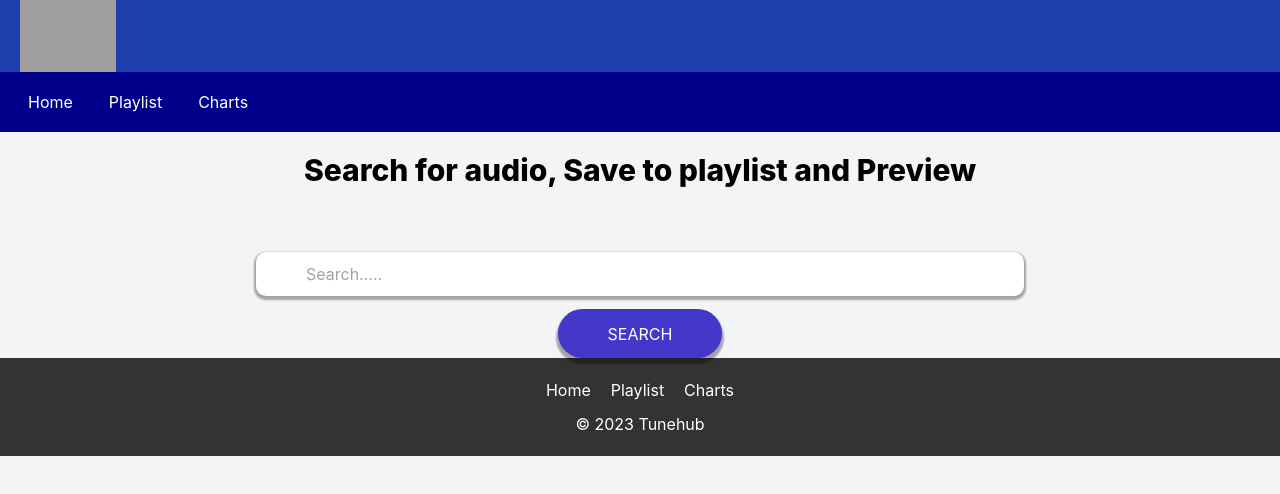
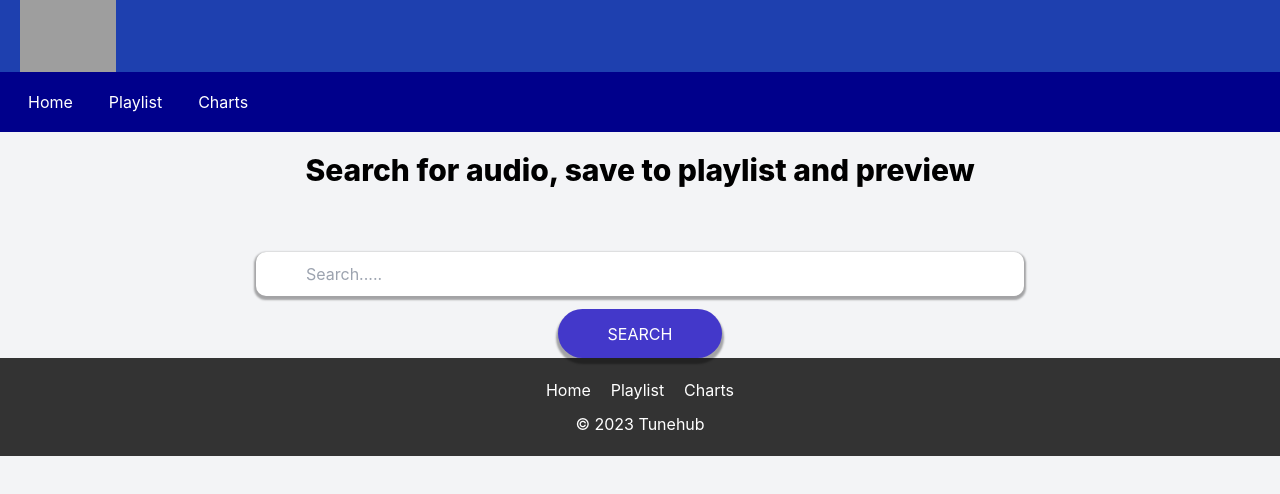
Before and after one commit to MuchokiDavid/Tunehub, a React (Create React App) app: page / in a window 1280 px wide. Shown: the top 494 px of the page. Built offline with nearby package versions, Linux system fonts and the light colour scheme; no server answers; grey boxes are pictures that could not be loaded.

Commit message:
Edited heading

```diff
--- a/src/App.js
+++ b/src/App.js
@@ -196,7 +196,7 @@ console.log(token)
         <Route path="/player" element= {<Play/>}/>
         <Route path="/chart" element= {<Charts/>}/>
         </Routes>
-      <p className='text-black mt-5 font-extrabold text-3xl	'>Search for audio, Save to playlist and Preview</p>
+      <p className='text-black mt-5 font-extrabold text-3xl	'>Search for audio, save to playlist and preview</p>
         <SearchBar token={token} updateTracklist={updateTracklist} />
       </div>
       {token ? (
```
